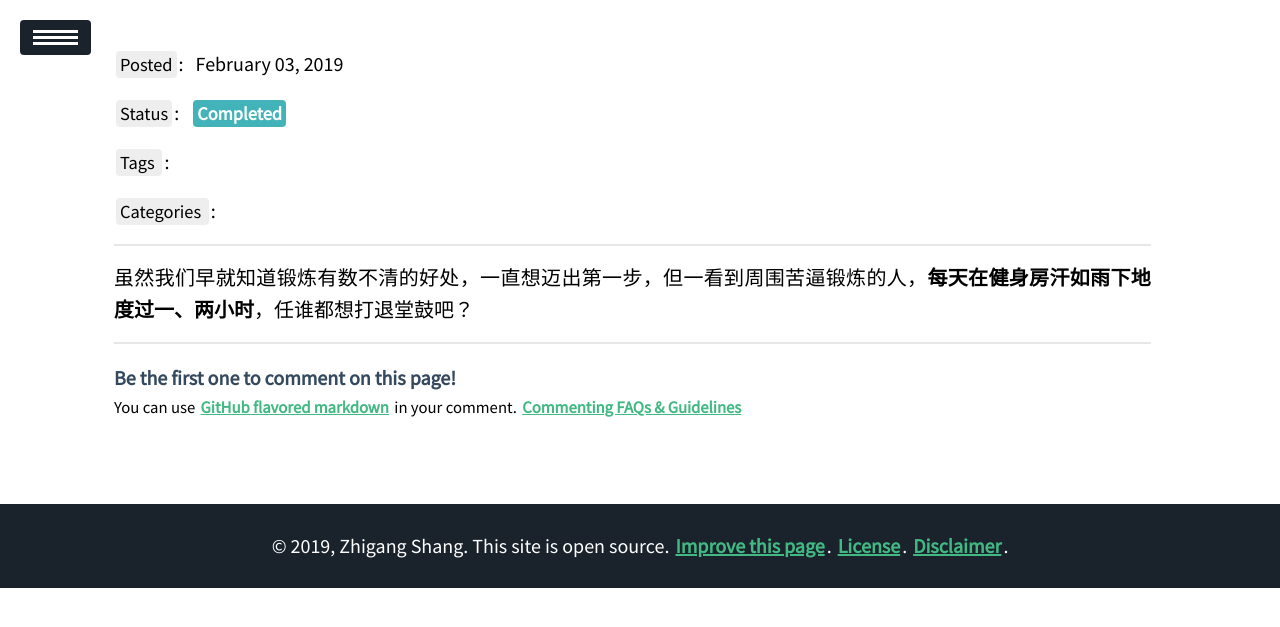
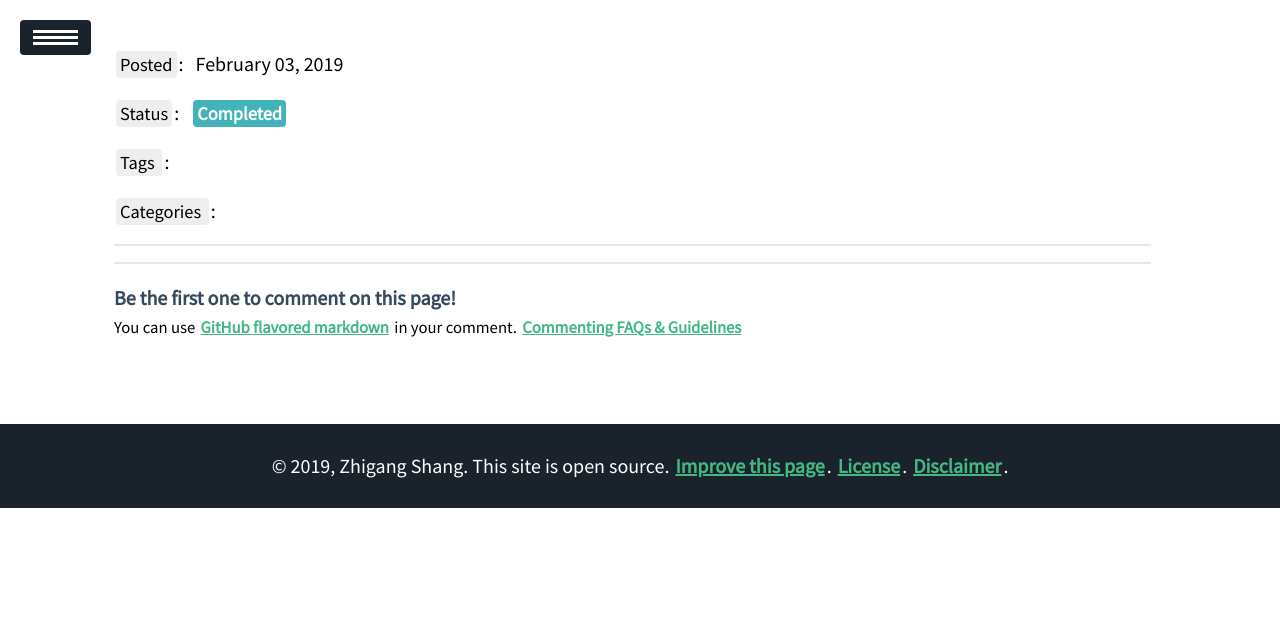
Before and after one commit to Cr7-joker/Cr7-joker.github.io, a Jekyll site: the page built from _posts/2019-02-03-Two minutes of fitness/2019-02-03-Two minutes of fitness.md, in a window 1280 px wide. Shown: the top 627 px of the page. Built offline with Jekyll 4.4.1, drawn with Linux system fonts in a browser that asks for light colours; our own code applies the rules of GitHub Pages for plain Markdown files; a script that is not in the unit is left out.

Commit message:
sixth post commit

```diff
--- a/_posts/2019-02-03-Two minutes of fitness/2019-02-03-Two minutes of fitness.md
+++ b/_posts/2019-02-03-Two minutes of fitness/2019-02-03-Two minutes of fitness.md
@@ -6,5 +6,3 @@ categories: Fitness
 status: Completed
 description: BBC Heart-broken Experiment: Running 45 minutes a day is not as good as 2 minutes a week?
 ---
-
-虽然我们早就知道锻炼有数不清的好处，一直想迈出第一步，但一看到周围苦逼锻炼的人，**每天在健身房汗如雨下地度过一、两小时**，任谁都想打退堂鼓吧？
```
